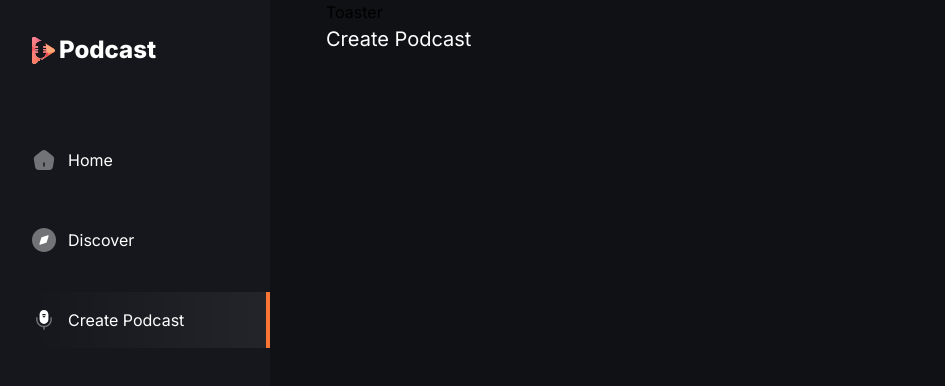
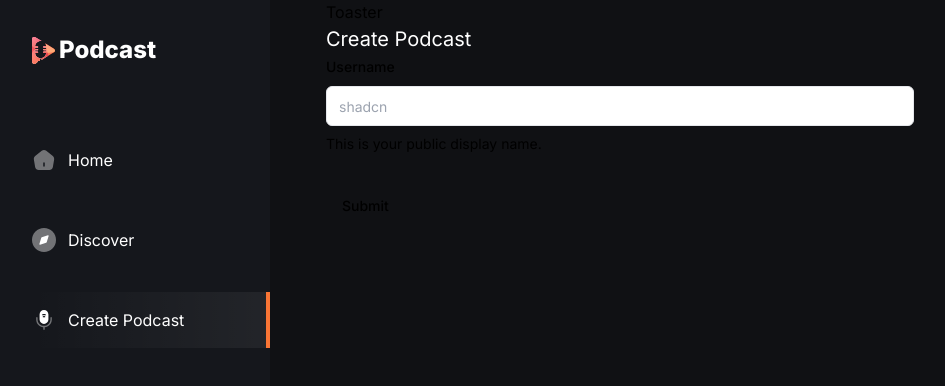
Before and after one commit to PhungHoang1909/Podcast_App, a Next.js app: page /create-podcast in a window 1280 px wide. Shown: the top 386 px of the page, without its empty margins (0-945 px from the left). Built offline with nearby package versions, Linux system fonts and the light colour scheme; no server answers.

Commit message:
Shadcn Form

```diff
--- a/app/(root)/create-podcast/page.tsx
+++ b/app/(root)/create-podcast/page.tsx
@@ -1,11 +1,70 @@
-import React from 'react'
+"use client"
 
-const CraetePodcast = () => {
+import { zodResolver } from "@hookform/resolvers/zod"
+import { useForm } from "react-hook-form"
+import { z } from "zod"
+
+import { Button } from "@/components/ui/button"
+import {
+  Form,
+  FormControl,
+  FormDescription,
+  FormField,
+  FormItem,
+  FormLabel,
+  FormMessage,
+} from "@/components/ui/form"
+import { Input } from "@/components/ui/input"
+
+const formSchema = z.object({
+  username: z.string().min(2, {
+    message: "Username must be at least 2 characters.",
+  }),
+})
+
+const CreatePodCast = () => {
+
+  // 1. Define your form.
+  const form = useForm<z.infer<typeof formSchema>>({
+    resolver: zodResolver(formSchema),
+    defaultValues: {
+      username: "",
+    },
+  })
+
+  // 2. Define a submit handler.
+  function onSubmit(values: z.infer<typeof formSchema>) {
+    // Do something with the form values.
+    // ✅ This will be type-safe and validated.
+    console.log(values)
+  }
+
   return (
-    <div>
-        <h1 className='text-20 font-bolg text-white-1'>Create Podcast</h1>
-    </div>
+    <section>
+      <h1 className='text-20 font-bolg text-white-1'>Create Podcast</h1>
+      <Form {...form}>
+        <form onSubmit={form.handleSubmit(onSubmit)} className="space-y-8">
+          <FormField
+            control={form.control}
+            name="username"
+            render={({ field }) => (
+              <FormItem>
+                <FormLabel>Username</FormLabel>
+                <FormControl>
+                  <Input placeholder="shadcn" {...field} />
+                </FormControl>
+                <FormDescription>
+                  This is your public display name.
+                </FormDescription>
+                <FormMessage />
+              </FormItem>
+            )}
+          />
+          <Button type="submit">Submit</Button>
+        </form>
+      </Form>
+    </section>
   )
 }
 
-export default CraetePodcast
+export default CreatePodCast
--- a/app/(root)/page.tsx
+++ b/app/(root)/page.tsx
@@ -7,7 +7,7 @@
 import { api } from "@/convex/_generated/api";
 
 const Home = () => {
-  const tasks = useQuery(api.tasks.get);
+  // const tasks = useQuery(api.tasks.get);
 
   return (
     <div className="mt-9 flex flex-col gap-9 md:overflow-hidden">
@@ -15,7 +15,7 @@
         <h1 className="text-20 font-bold text-white-1">Trending Podcasts</h1>
 
         <div className="flex min-h-screen flex-col items-center justify-between p-24 text-white-1">
-          {tasks?.map(({ _id, text }) => <div key={_id}>{text}</div>)}
+          {/* {tasks?.map(({ _id, text }) => <div key={_id}>{text}</div>)} */}
         </div>
 
         <div className="podcast_grid">
--- /dev/null
+++ b/components/ui/form.tsx
@@ -0,0 +1,176 @@
+import * as React from "react"
+import * as LabelPrimitive from "@radix-ui/react-label"
+import { Slot } from "@radix-ui/react-slot"
+import {
+  Controller,
+  ControllerProps,
+  FieldPath,
+  FieldValues,
+  FormProvider,
+  useFormContext,
+} from "react-hook-form"
+
+import { cn } from "@/lib/utils"
+import { Label } from "@/components/ui/label"
+
+const Form = FormProvider
+
+type FormFieldContextValue<
+  TFieldValues extends FieldValues = FieldValues,
+  TName extends FieldPath<TFieldValues> = FieldPath<TFieldValues>
+> = {
+  name: TName
+}
+
+const FormFieldContext = React.createContext<FormFieldContextValue>(
+  {} as FormFieldContextValue
+)
+
+const FormField = <
+  TFieldValues extends FieldValues = FieldValues,
+  TName extends FieldPath<TFieldValues> = FieldPath<TFieldValues>
+>({
+  ...props
+}: ControllerProps<TFieldValues, TName>) => {
+  return (
+    <FormFieldContext.Provider value={{ name: props.name }}>
+      <Controller {...props} />
+    </FormFieldContext.Provider>
+  )
+}
+
+const useFormField = () => {
+  const fieldContext = React.useContext(FormFieldContext)
+  const itemContext = React.useContext(FormItemContext)
+  const { getFieldState, formState } = useFormContext()
+
+  const fieldState = getFieldState(fieldContext.name, formState)
+
+  if (!fieldContext) {
+    throw new Error("useFormField should be used within <FormField>")
+  }
+
+  const { id } = itemContext
+
+  return {
+    id,
+    name: fieldContext.name,
+    formItemId: `${id}-form-item`,
+    formDescriptionId: `${id}-form-item-description`,
+    formMessageId: `${id}-form-item-message`,
+    ...fieldState,
+  }
+}
+
+type FormItemContextValue = {
+  id: string
+}
+
+const FormItemContext = React.createContext<FormItemContextValue>(
+  {} as FormItemContextValue
+)
+
+const FormItem = React.forwardRef<
+  HTMLDivElement,
+  React.HTMLAttributes<HTMLDivElement>
+>(({ className, ...props }, ref) => {
+  const id = React.useId()
+
+  return (
+    <FormItemContext.Provider value={{ id }}>
+      <div ref={ref} className={cn("space-y-2", className)} {...props} />
+    </FormItemContext.Provider>
+  )
+})
+FormItem.displayName = "FormItem"
+
+const FormLabel = React.forwardRef<
+  React.ElementRef<typeof LabelPrimitive.Root>,
+  React.ComponentPropsWithoutRef<typeof LabelPrimitive.Root>
+>(({ className, ...props }, ref) => {
+  const { error, formItemId } = useFormField()
+
+  return (
+    <Label
+      ref={ref}
+      className={cn(error && "text-destructive", className)}
+      htmlFor={formItemId}
+      {...props}
+    />
+  )
+})
+FormLabel.displayName = "FormLabel"
+
+const FormControl = React.forwardRef<
+  React.ElementRef<typeof Slot>,
+  React.ComponentPropsWithoutRef<typeof Slot>
+>(({ ...props }, ref) => {
+  const { error, formItemId, formDescriptionId, formMessageId } = useFormField()
+
+  return (
+    <Slot
+      ref={ref}
+      id={formItemId}
+      aria-describedby={
+        !error
+          ? `${formDescriptionId}`
+          : `${formDescriptionId} ${formMessageId}`
+      }
+      aria-invalid={!!error}
+      {...props}
+    />
+  )
+})
+FormControl.displayName = "FormControl"
+
+const FormDescription = React.forwardRef<
+  HTMLParagraphElement,
+  React.HTMLAttributes<HTMLParagraphElement>
+>(({ className, ...props }, ref) => {
+  const { formDescriptionId } = useFormField()
+
+  return (
+    <p
+      ref={ref}
+      id={formDescriptionId}
+      className={cn("text-sm text-muted-foreground", className)}
+      {...props}
+    />
+  )
+})
+FormDescription.displayName = "FormDescription"
+
+const FormMessage = React.forwardRef<
+  HTMLParagraphElement,
+  React.HTMLAttributes<HTMLParagraphElement>
+>(({ className, children, ...props }, ref) => {
+  const { error, formMessageId } = useFormField()
+  const body = error ? String(error?.message) : children
+
+  if (!body) {
+    return null
+  }
+
+  return (
+    <p
+      ref={ref}
+      id={formMessageId}
+      className={cn("text-sm font-medium text-destructive", className)}
+      {...props}
+    >
+      {body}
+    </p>
+  )
+})
+FormMessage.displayName = "FormMessage"
+
+export {
+  useFormField,
+  Form,
+  FormItem,
+  FormLabel,
+  FormControl,
+  FormDescription,
+  FormMessage,
+  FormField,
+}
--- /dev/null
+++ b/components/ui/input.tsx
@@ -0,0 +1,25 @@
+import * as React from "react"
+
+import { cn } from "@/lib/utils"
+
+export interface InputProps
+  extends React.InputHTMLAttributes<HTMLInputElement> {}
+
+const Input = React.forwardRef<HTMLInputElement, InputProps>(
+  ({ className, type, ...props }, ref) => {
+    return (
+      <input
+        type={type}
+        className={cn(
+          "flex h-10 w-full rounded-md border border-input bg-background px-3 py-2 text-sm ring-offset-background file:border-0 file:bg-transparent file:text-sm file:font-medium placeholder:text-muted-foreground focus-visible:outline-none focus-visible:ring-2 focus-visible:ring-ring focus-visible:ring-offset-2 disabled:cursor-not-allowed disabled:opacity-50",
+          className
+        )}
+        ref={ref}
+        {...props}
+      />
+    )
+  }
+)
+Input.displayName = "Input"
+
+export { Input }
--- /dev/null
+++ b/components/ui/label.tsx
@@ -0,0 +1,26 @@
+"use client"
+
+import * as React from "react"
+import * as LabelPrimitive from "@radix-ui/react-label"
+import { cva, type VariantProps } from "class-variance-authority"
+
+import { cn } from "@/lib/utils"
+
+const labelVariants = cva(
+  "text-sm font-medium leading-none peer-disabled:cursor-not-allowed peer-disabled:opacity-70"
+)
+
+const Label = React.forwardRef<
+  React.ElementRef<typeof LabelPrimitive.Root>,
+  React.ComponentPropsWithoutRef<typeof LabelPrimitive.Root> &
+    VariantProps<typeof labelVariants>
+>(({ className, ...props }, ref) => (
+  <LabelPrimitive.Root
+    ref={ref}
+    className={cn(labelVariants(), className)}
+    {...props}
+  />
+))
+Label.displayName = LabelPrimitive.Root.displayName
+
+export { Label }
--- a/package.json
+++ b/package.json
@@ -10,6 +10,8 @@
   },
   "dependencies": {
     "@clerk/nextjs": "^5.1.5",
+    "@hookform/resolvers": "^3.6.0",
+    "@radix-ui/react-label": "^2.0.2",
     "@radix-ui/react-slot": "^1.0.2",
     "class-variance-authority": "^0.7.0",
     "clsx": "^2.1.1",
@@ -18,9 +20,11 @@
     "next": "14.2.3",
     "react": "^18",
     "react-dom": "^18",
+    "react-hook-form": "^7.51.5",
     "svix": "^1.24.0",
     "tailwind-merge": "^2.3.0",
-    "tailwindcss-animate": "^1.0.7"
+    "tailwindcss-animate": "^1.0.7",
+    "zod": "^3.23.8"
   },
   "devDependencies": {
     "@types/node": "^20",
```
Also changed, not shown: 1 other file (tests, documents, lock files or other folders).
